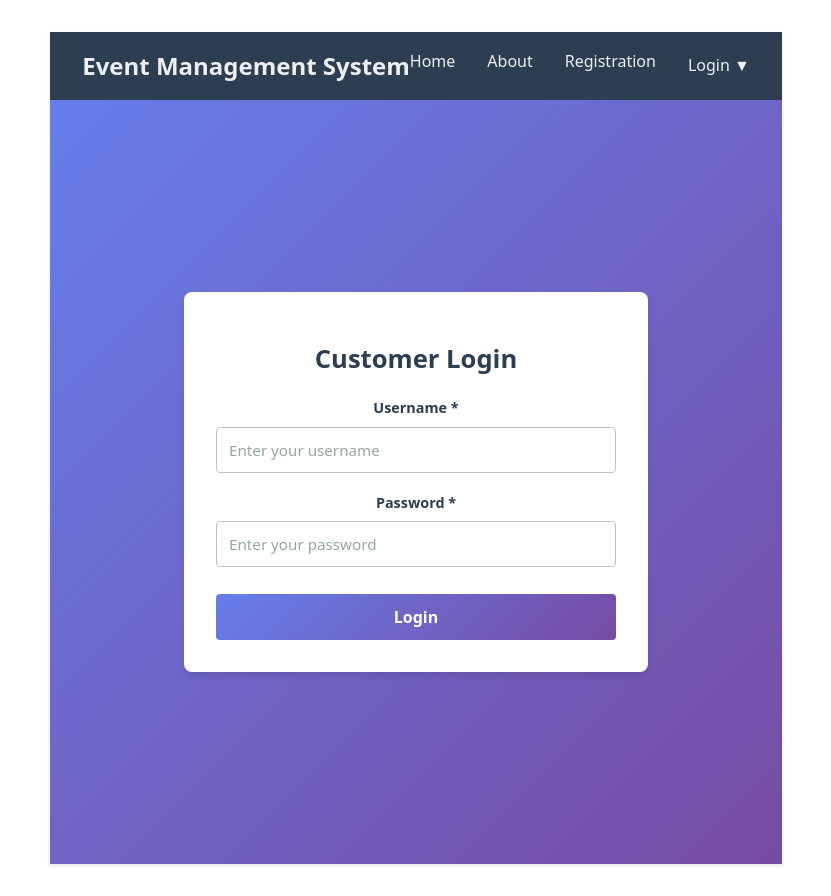
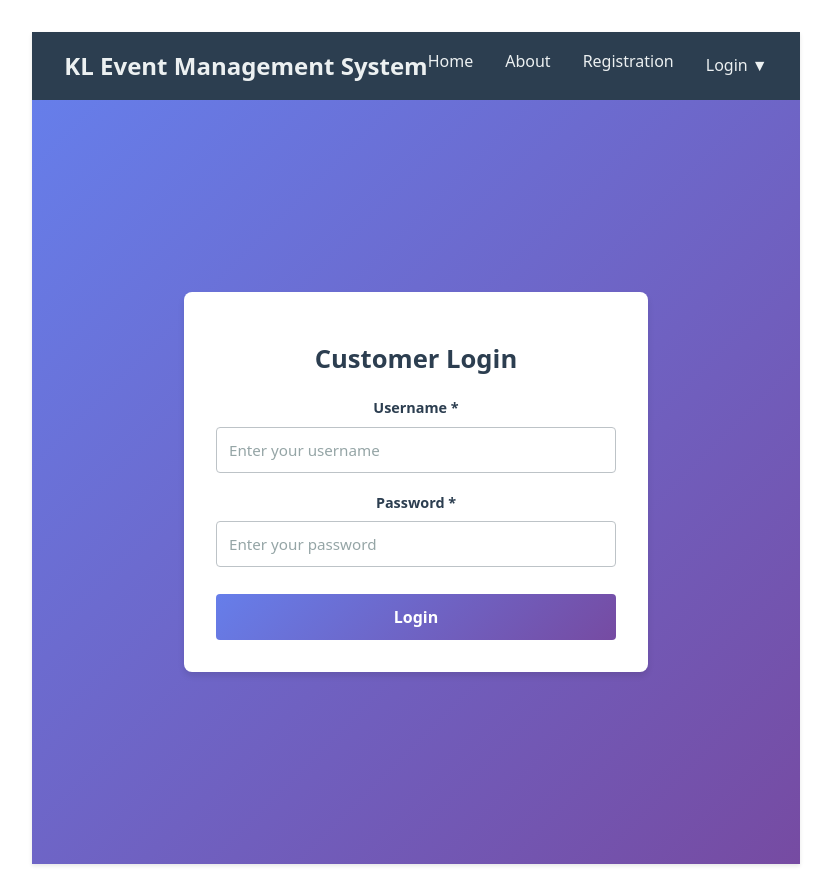
Before and after one commit to ChVSNagasri/reactsdprepo, a React (Vite) app: page /customer-login in a window 1280 px wide. Shown: the whole page, without its empty margins (224-1055 px from the left). Built offline with nearby package versions, Linux system fonts and the light colour scheme.

Commit message:
project v1.0

```diff
--- a/src/pages/MainNavBar.jsx
+++ b/src/pages/MainNavBar.jsx
@@ -13,7 +13,7 @@ const MainNavBar = () => {
       <div className="navbar-container">
         <div className="navbar-logo">
           <Link to="/" className="logo-link">
-            Event Management System
+          KL Event Management System
           </Link>
         </div>
         <ul className="nav-menu">
```
